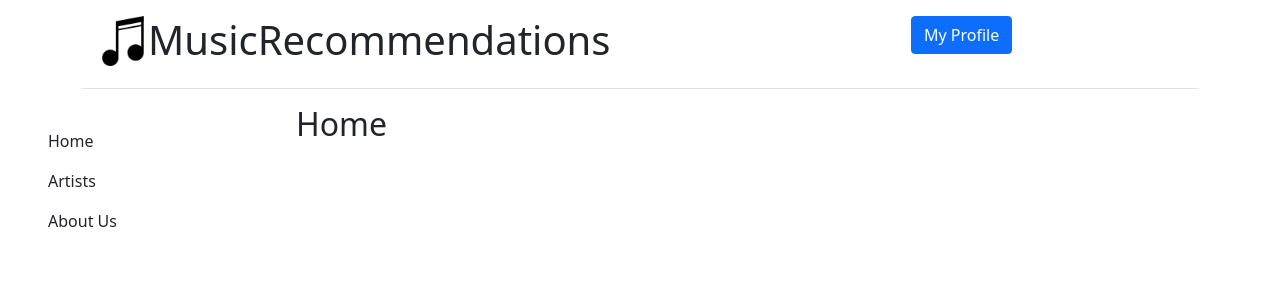
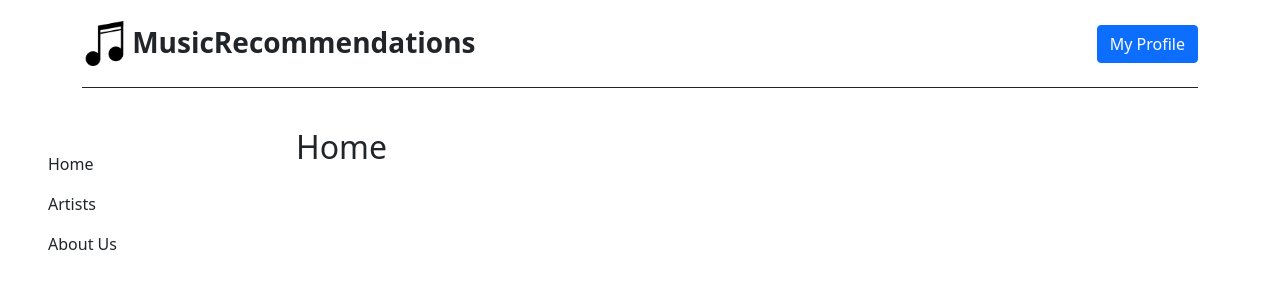
Before and after one commit to Magret7/Music-Recommendations, a Flask app: page / in a window 1280 px wide. Shown: the top 300 px of the page. Run offline with Flask 3, Linux system fonts and the light colour scheme.

Commit message:
Fixed Alignment of Navigation/Header

```diff
--- a/templates/header.html
+++ b/templates/header.html
@@ -1,7 +1,8 @@
-<div class="container">
+
+<!-- <div class="container">
     <header class="border-bottom p-3">
         <div class="d-flex flex-row ">
-            <div class="d-flex col-9">   <!-- TODO: This repetition of d-flex feels jank - better way to align content in row? -->
+            <div class="d-flex col-9">
                 <img src="../static/images/music-icon.png" id="music-icon" alt="Icon of a music note">
                 <h1>MusicRecommendations</h1>
             </div>
@@ -10,4 +11,22 @@
             </div>
         </div>
     </header>
+</div> -->
+
+<!--Main Navigation-->
+<div class="container sticky-top bg-white">
+    <header class="d-flex flex-wrap align-items-center justify-content-md-between py-2 mb-4 border-bottom border-dark border-1">
+        <nav class="navbar sticky-top">
+            <div class="navbar-brand">
+            <img src="../static/images/music-icon.png" width="45" height="45" class="d-inline-block align-top" alt=""> <b style="font-size: 1.75rem;"> MusicRecommendations</b>
+        </nav>
+
+        <!-- <form class="col-md-3 text-end" role="search">
+            <input type="search" class="form-control form-control-dark text-bg-light" placeholder="Search..." aria-label="Search">
+        </form> -->
+
+        <div class="col-md-3 text-end">
+            <button type="button" class="btn btn-primary">My Profile</button>
+        </div>
+    </header>
 </div>
```
